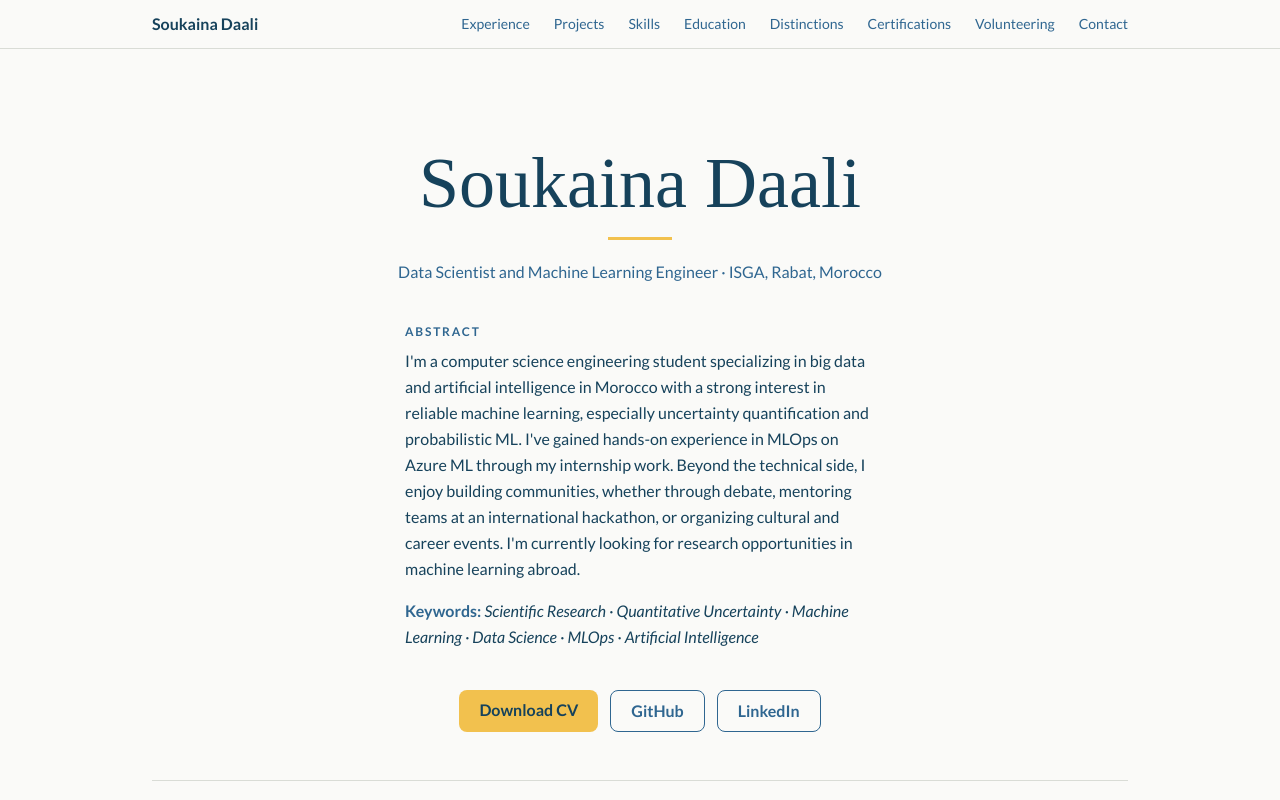
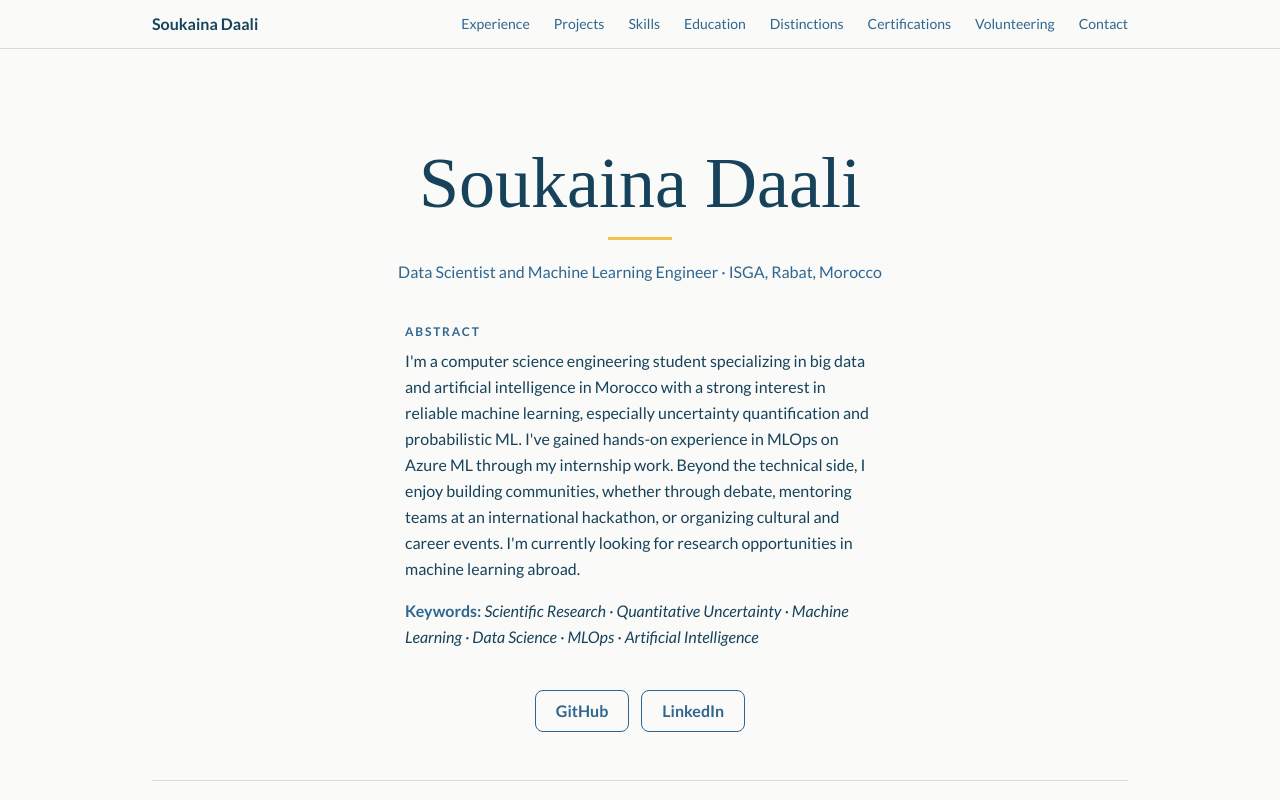
Before and after one commit to soukainadaali/soukainadaali.github.io, a React (Vite) app: page / in a window 1280 px wide. Shown: the top 800 px of the page. Built offline with nearby package versions, Linux system fonts and the light colour scheme; a web font is replaced by a local one.

Commit message:
Remove CV from the site

```diff
--- a/src/components/Intro.jsx
+++ b/src/components/Intro.jsx
@@ -29,6 +29,7 @@ function Intro() {
       </div>
 
       <div className="mt-10 flex flex-wrap justify-center gap-3">
+        {profile.cvUrl && (
           <a
             href={profile.cvUrl}
             download
@@ -36,6 +37,7 @@ function Intro() {
           >
             Download CV
           </a>
+        )}
         <ExternalLink href={links.github} className={outlineButton}>
           GitHub
         </ExternalLink>
--- a/src/content.js
+++ b/src/content.js
@@ -7,7 +7,7 @@ export const profile = {
   abstract:
     "I'm a computer science engineering student specializing in big data and artificial intelligence in Morocco with a strong interest in reliable machine learning, especially uncertainty quantification and probabilistic ML. I've gained hands-on experience in MLOps on Azure ML through my internship work. Beyond the technical side, I enjoy building communities, whether through debate, mentoring teams at an international hackathon, or organizing cultural and career events. I'm currently looking for research opportunities in machine learning abroad.",
   keywords: ['Scientific Research', 'Quantitative Uncertainty', 'Machine Learning', 'Data Science', 'MLOps', 'Artificial Intelligence'],
-  cvUrl: 'cv.pdf',
+  cvUrl: '',
 }
 
 
```
Also changed, not shown: 2 other files (tests, documents, lock files or other folders). Lines whose indentation alone changed are shown as unchanged.
